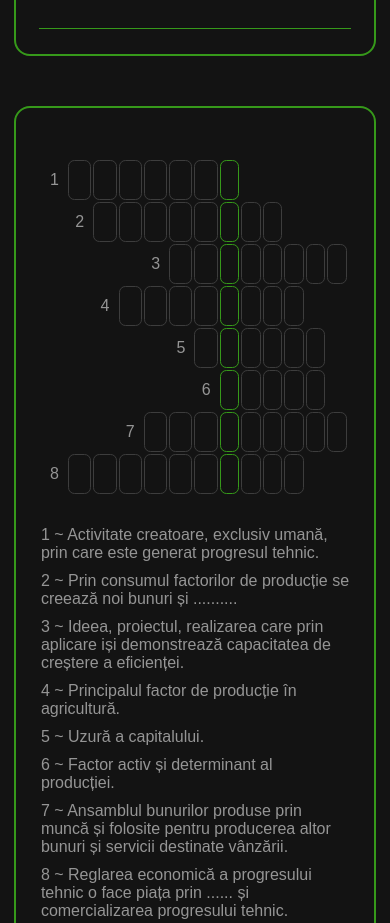
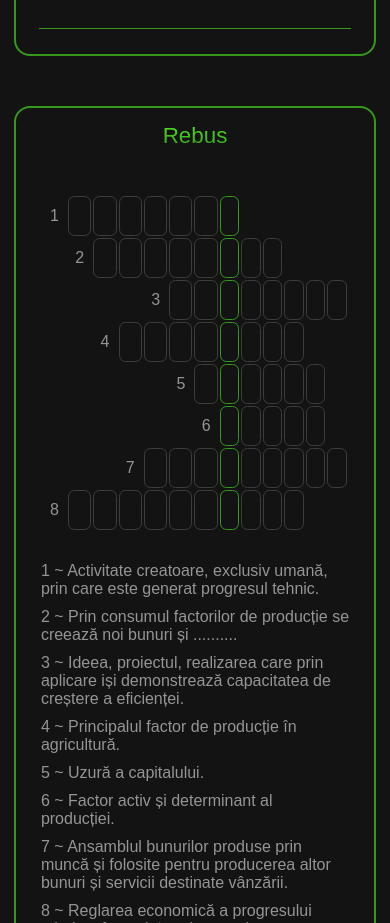
Before and after one commit to TheAncientOwl/progresul-fdp-react, a React (Create React App) app: page / in a window 390 px wide. Shown: the part 3300-4223 px from the top of the page. Built offline with nearby package versions, Linux system fonts and the light colour scheme.

Commit message:
added title for mobile.

```diff
--- a/src/components/sections/aplicatii/rebus/index.js
+++ b/src/components/sections/aplicatii/rebus/index.js
@@ -5,7 +5,7 @@ import Words from './Words';
 import { Container, CrosswordsBody, CrosswordsWrapper, Hint, HintsContainer, HintWord } from './RebusElements';
 import Crossword from './Crossword';
 import { Button } from '../test/TestElements';
-import { Divider } from '../../../content/ContentElements';
+import { Divider, SectionTitle } from '../../../content/ContentElements';
 
 export default function Rebus({ id }) {
   const [answers, setAnswers] = useState(new Array(Words.length));
@@ -50,6 +50,7 @@ export default function Rebus({ id }) {
 
   return (
     <ContentSection id={id}>
+      <SectionTitle>Rebus</SectionTitle>
       <Container>
         <CrosswordsWrapper>
           <CrosswordsBody>{crosswords}</CrosswordsBody>
```
